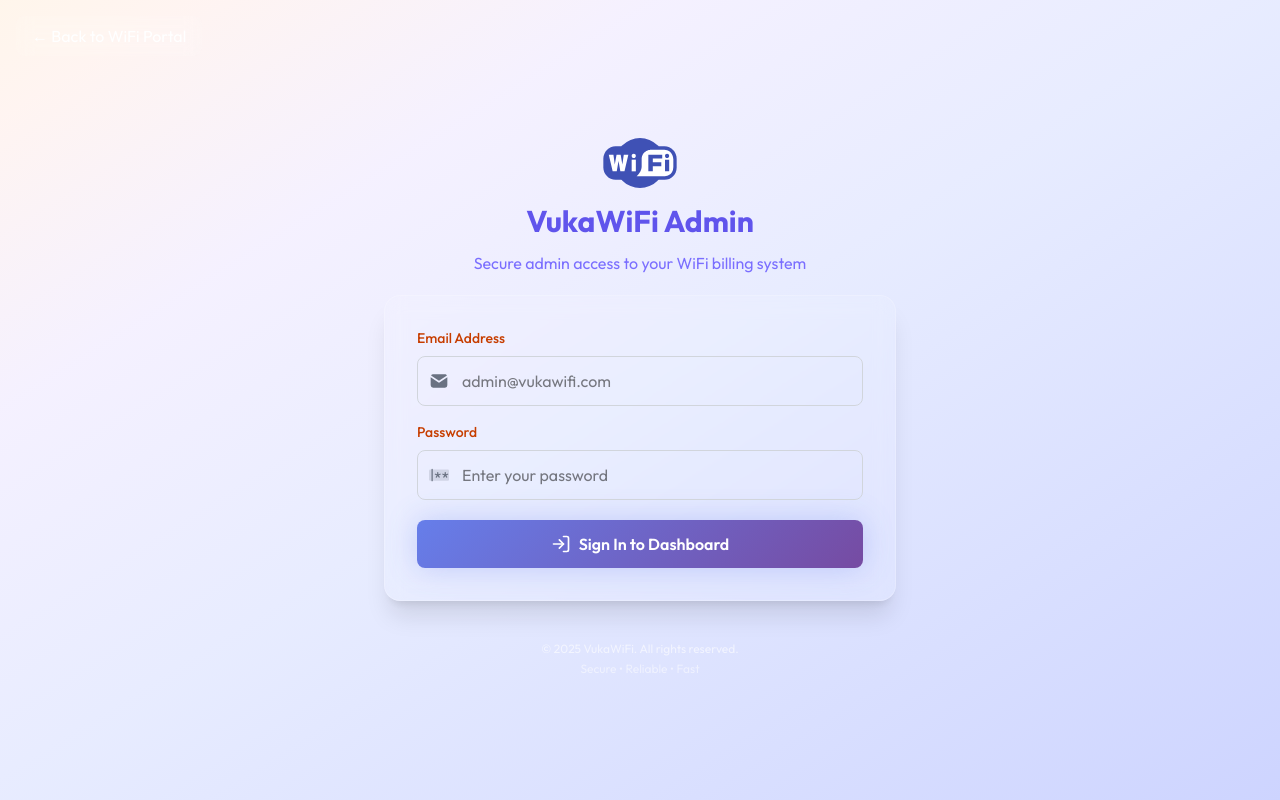
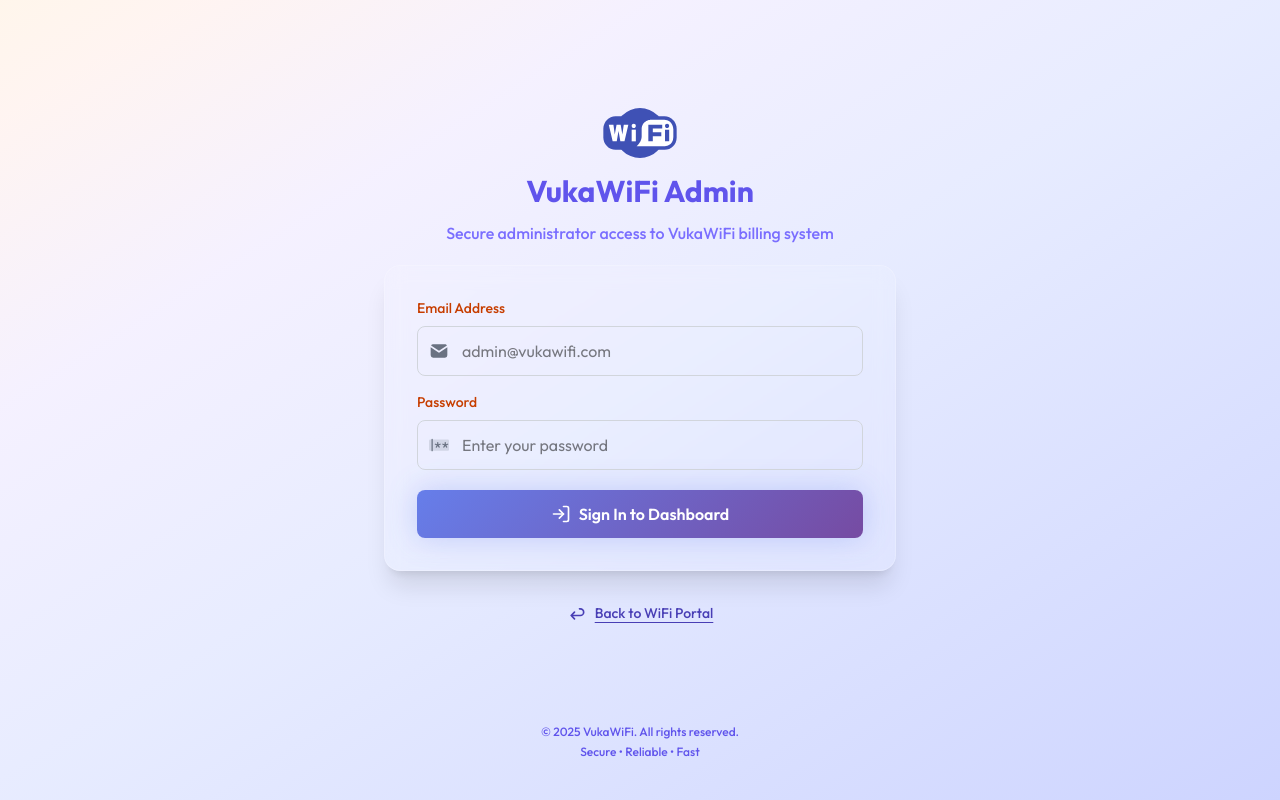
Before and after one commit to supa-modo/vuka-wifi-billing-system, a React (Vite) app: page / in a window 1280 px wide. Both pictures are taken after a click on the button "Admin Login". Built offline with nearby package versions, Linux system fonts and the light colour scheme.

Commit message:
Refactor AdminLogin and AdminDashboard components to streamline authentication flow. Introduce back navigation in AdminLogin and enhance UI elements. Update Input component label spacing for improved layout.

```diff
--- a/src/App.jsx
+++ b/src/App.jsx
@@ -6,7 +6,7 @@
   useNavigate,
   useLocation,
 } from "react-router-dom";
-import { useState, useEffect } from "react";
+import { useState } from "react";
 import { CaptivePortal } from "./components/captive/CaptivePortal";
 import { AdminLogin } from "./components/admin/AdminLogin";
 import { AdminDashboard } from "./components/admin/AdminDashboard";
@@ -23,47 +23,26 @@
 };
 
 // Admin Login Component with Navigation
-const AdminLoginPage = () => {
+const AdminLoginPage = ({ onLogin }) => {
   const navigate = useNavigate();
-  const location = useLocation();
-
   const handleAdminLogin = (user) => {
     localStorage.setItem("adminUser", JSON.stringify(user));
+    onLogin();
     navigate("/admin/dashboard");
   };
-
-  return (
-    <div>
-      {/* Back to Captive Portal */}
-      <div className="absolute top-4 left-4 z-50">
-        <button
-          onClick={() => navigate("/")}
-          className="bg-white/10 text-white hover:bg-white/20 px-4 py-2 rounded-lg backdrop-blur transition-colors"
-        >
-          ← Back to WiFi Portal
-        </button>
-      </div>
-      <AdminLogin onLogin={handleAdminLogin} />
-    </div>
-  );
+  const handleBack = () => navigate("/");
+  return <AdminLogin onLogin={handleAdminLogin} onBack={handleBack} />;
 };
 
 // Admin Dashboard Component with Navigation
-const AdminDashboardPage = () => {
+const AdminDashboardPage = ({ onLogout }) => {
   const navigate = useNavigate();
-  const [adminUser, setAdminUser] = useState(null);
+  const adminUser = JSON.parse(localStorage.getItem("adminUser"));
   const [currentAdminView, setCurrentAdminView] = useState("dashboard");
-
-  useEffect(() => {
-    const user = JSON.parse(localStorage.getItem("adminUser"));
-    if (user) {
-      setAdminUser(user);
-    }
-  }, []);
 
   const handleAdminLogout = () => {
     localStorage.removeItem("adminUser");
-    setAdminUser(null);
+    onLogout();
     navigate("/");
   };
 
@@ -97,6 +76,13 @@
 };
 
 function App() {
+  // This state is used to force a re-render on login/logout
+  const [authChanged, setAuthChanged] = useState(0);
+
+  const handleAuthChange = () => {
+    setAuthChanged((c) => c + 1);
+  };
+
   return (
     <Router>
       <Routes>
@@ -104,12 +90,15 @@
         <Route path="/" element={<CaptivePortalPage />} />
 
         {/* Admin routes */}
-        <Route path="/admin" element={<AdminLoginPage />} />
+        <Route
+          path="/admin"
+          element={<AdminLoginPage onLogin={handleAuthChange} />}
+        />
         <Route
           path="/admin/dashboard"
           element={
             <ProtectedRoute>
-              <AdminDashboardPage />
+              <AdminDashboardPage onLogout={handleAuthChange} />
             </ProtectedRoute>
           }
         />
--- a/src/components/admin/AdminLogin.jsx
+++ b/src/components/admin/AdminLogin.jsx
@@ -3,12 +3,17 @@
 import { Input } from "../ui/Input";
 import { Card, CardContent } from "../ui/Card";
 import { WifiIcon, AlertIcon } from "../ui/Icons";
-import { TbAlertTriangle, TbShieldLock, TbMailFilled } from "react-icons/tb";
+import {
+  TbAlertTriangle,
+  TbShieldLock,
+  TbMailFilled,
+  TbArrowBack,
+} from "react-icons/tb";
 import { FcWiFiLogo } from "react-icons/fc";
 import { LuLogIn } from "react-icons/lu";
 import { PiPasswordDuotone } from "react-icons/pi";
 
-export const AdminLogin = ({ onLogin }) => {
+export const AdminLogin = ({ onLogin, onBack }) => {
   const [credentials, setCredentials] = useState({
     email: "",
     password: "",
@@ -57,21 +62,20 @@
   };
 
   return (
-    <div className="min-h-screen bg-gradient-to-br from-secondary-50 via-primary-100 to-primary-200 flex items-center justify-center p-4 sm:p-6 lg:p-8">
-      <div className="w-full max-w-md lg:max-w-lg">
+    <div className="min-h-screen bg-gradient-to-br from-secondary-50 via-primary-100 to-primary-200 flex flex-col justify-between items-center p-4 sm:p-6 lg:p-8">
+      <div className="w-full max-w-md lg:max-w-lg flex flex-col flex-grow justify-center">
         {/* Logo and Title */}
         <div className="flex flex-col items-center justify-center text-center mb-3 md:mb-4 lg:mb-5">
           <FcWiFiLogo size={80} className="text-white" />
-
           <h1 className="text-2xl lg:text-3xl font-bold text-primary-600 mb-1 md:mb-2 lg:mb-3">
             VukaWiFi Admin
           </h1>
-          <p className="text-primary-500 text-[0.9rem] lg:text-base max-w-sm mx-auto">
-            Secure admin access to your WiFi billing system
+          <p className="text-primary-500 text-[0.9rem] lg:text-base max-w-md font-medium mx-auto">
+            Secure administrator access to VukaWiFi billing system
           </p>
         </div>
 
-        <div className="glass backdrop-blur-md border border-white/20 rounded-2xl p-4 md:p-6 lg:p-8 shadow-xl">
+        <div className="glass backdrop-blur-md border border-white/30 rounded-2xl p-4 md:p-6 lg:p-8 shadow-xl">
           <form onSubmit={handleSubmit} className="space-y-4 lg:space-y-5">
             {error && (
               <div className="bg-red-500/10 border border-red-500/20 rounded-xl py-2 px-3 lg:px-4 lg:py-3 flex items-start space-x-3 animate-fade-in">
@@ -135,35 +139,27 @@
           </form>
         </div>
 
-        {/* Demo Credentials */}
-        {/* <div className="mt-6 lg:mt-8 p-4 lg:p-5 glass backdrop-blur-md border border-white/20 rounded-xl shadow-sm">
-          <div className="text-sm text-white/90 space-y-2">
-            <div className="flex items-center justify-between">
-              <span className="font-medium">Email:</span>
-              <code className="bg-white/10 px-2 py-1 rounded text-white font-mono text-xs border border-white/20">
-                admin@vukawifi.com
-              </code>
-            </div>
-            <div className="flex items-center justify-between">
-              <span className="font-medium">Password:</span>
-              <code className="bg-white/10 px-2 py-1 rounded text-white font-mono text-xs border border-white/20">
-                admin123
-              </code>
-            </div>
+        {/* Back to WiFi Portal Button */}
+        {onBack && (
+          <div className="flex justify-center mt-5 lg:mt-8">
+            <button
+              onClick={onBack}
+              className="flex items-center justify-center underline underline-offset-4 hover:cursor-pointer text-primary-700 transition-colors font-medium text-sm"
+              type="button"
+            >
+              <TbArrowBack size={20} className="mr-2" />
+              Back to WiFi Portal
+            </button>
           </div>
-          <p className="text-xs text-white/70 mt-3 italic">
-            Use these credentials to access the demo admin dashboard
-          </p>
-        </div> */}
-
-        {/* Footer */}
-        <div className="mt-8 lg:mt-10 text-center">
-          <div className="text-xs text-white/60 space-y-1">
-            <p>&copy; 2025 VukaWiFi. All rights reserved.</p>
-            <p className="text-white/50">Secure • Reliable • Fast</p>
-          </div>
+        )}
+      </div>
+      {/* Sticky Footer */}
+      <footer className="w-full max-w-md lg:max-w-lg mx-auto mt-8 lg:mt-10 text-center pb-2">
+        <div className="text-xs font-medium text-primary-600 space-y-1">
+          <p>&copy; 2025 VukaWiFi. All rights reserved.</p>
+          <p className="text-primary-600">Secure • Reliable • Fast</p>
         </div>
-      </div>
+      </footer>
     </div>
   );
 };
--- a/src/components/ui/Input.jsx
+++ b/src/components/ui/Input.jsx
@@ -14,7 +14,7 @@
   return (
     <div className="w-full">
       {label && (
-        <label className="block text-sm font-medium text-secondary-600 mb-2">
+        <label className="block text-sm font-medium text-secondary-600 mb-1 md:mb-2">
           {label}
         </label>
       )}
```
Also changed, not shown: vercel.json (added).
